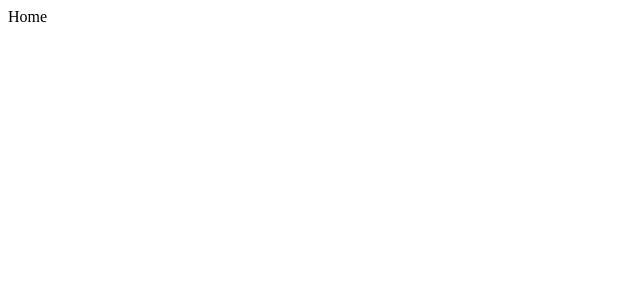
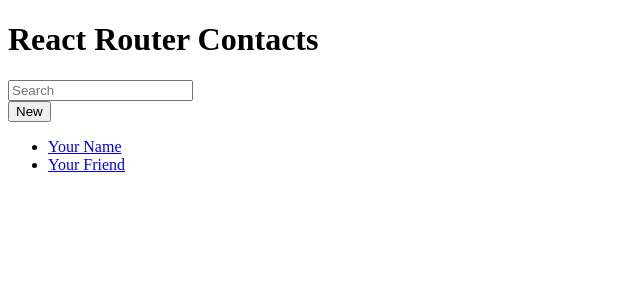
Before and after one commit to azamat-reactjs/react-router-v6, a React (Vite) app: page / in a window 1280 px wide. Shown: the top 300 px of the page, without its empty margins (0-640 px from the left). Built offline with nearby package versions, Linux system fonts and the light colour scheme.

Commit message:
Add Root route

```diff
--- a/src/main.tsx
+++ b/src/main.tsx
@@ -1,11 +1,12 @@
 import React from 'react'
 import ReactDOM from 'react-dom/client'
 import { createBrowserRouter, RouterProvider } from 'react-router-dom'
+import { Root } from './routes/Root'
 
 const router = createBrowserRouter([
   {
     path: '/',
-    element: <div>Home</div>
+    element: <Root />
   }
 ])
 
--- /dev/null
+++ b/src/routes/Root.tsx
@@ -0,0 +1,36 @@
+export const Root = () => {
+  return (
+    <>
+      <div id="sidebar">
+        <h1>React Router Contacts</h1>
+        <div>
+          <form id="search-form" role="search">
+            <input
+              id="q"
+              aria-label="Search contacts"
+              placeholder="Search"
+              type="search"
+              name="q"
+            />
+            <div id="search-spinner" aria-hidden hidden={true} />
+            <div className="sr-only" aria-live="polite"></div>
+          </form>
+          <form method="post">
+            <button type="submit">New</button>
+          </form>
+        </div>
+        <nav>
+          <ul>
+            <li>
+              <a href={`/contacts/1`}>Your Name</a>
+            </li>
+            <li>
+              <a href={`/contacts/2`}>Your Friend</a>
+            </li>
+          </ul>
+        </nav>
+      </div>
+      <div id="detail"></div>
+    </>
+  )
+}
```
